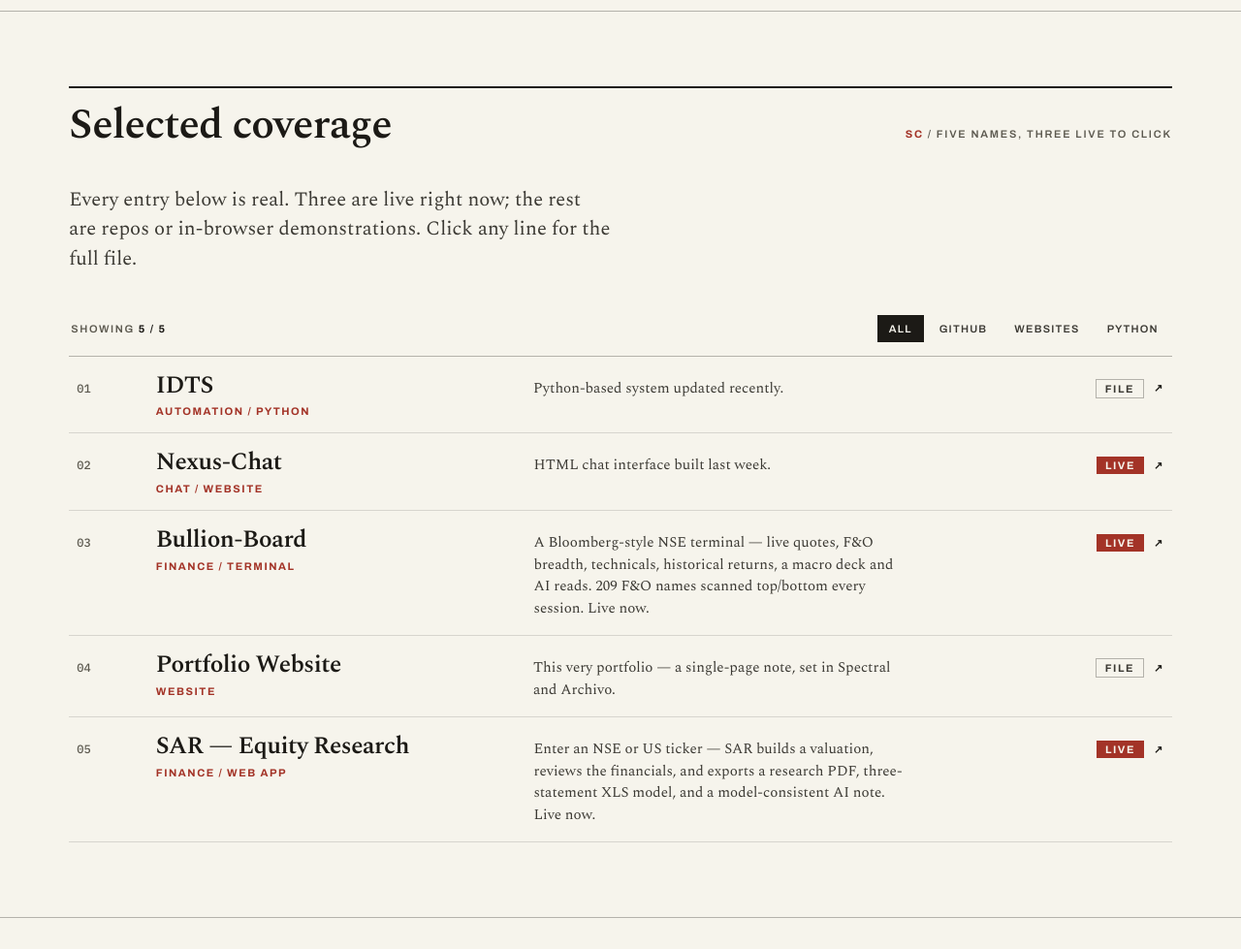
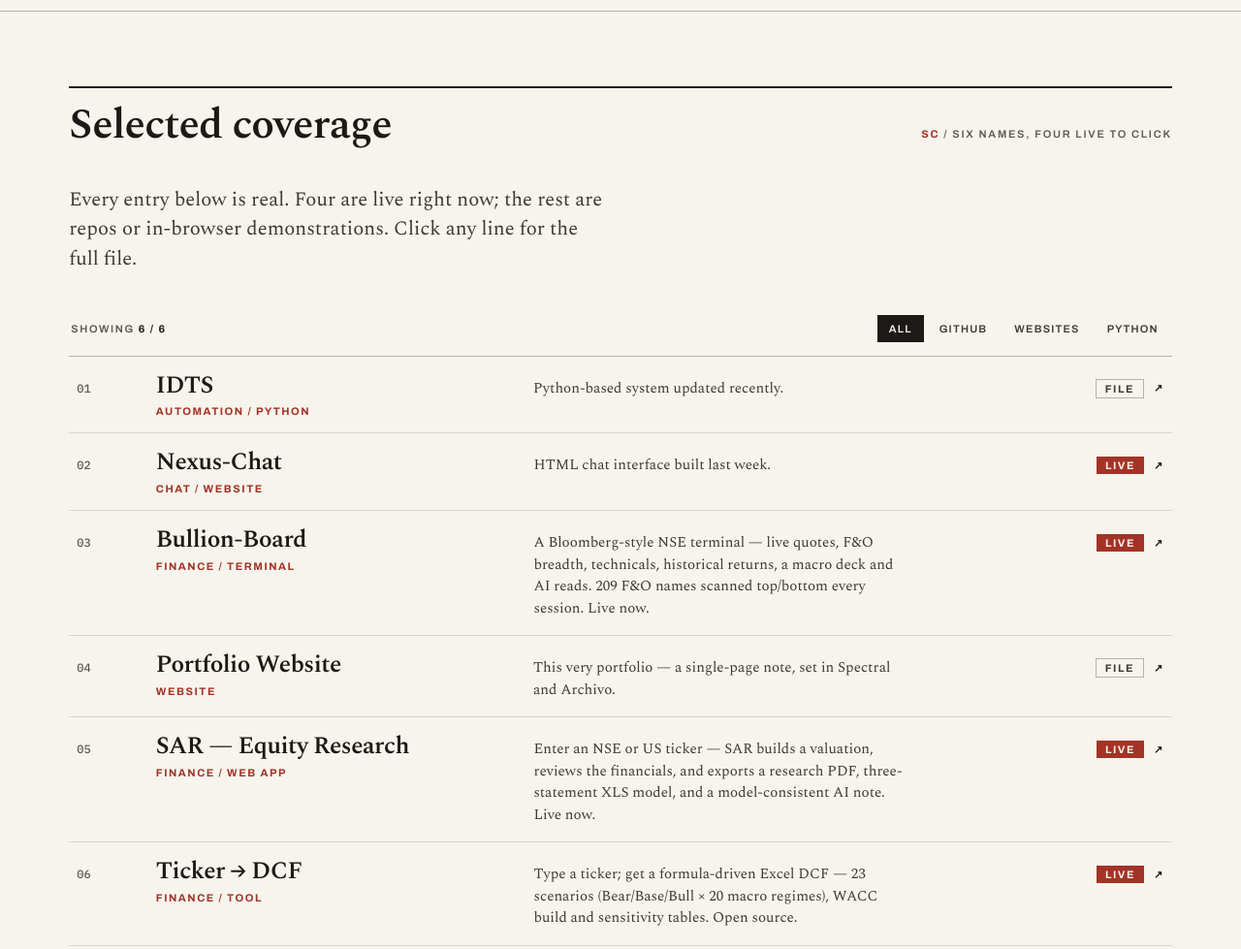
Before and after one commit to keenpromax-art/Personal-Portfolio-, a plain HTML site: page index.html in a window 1280 px wide. Shown: the part 1260-2239 px from the top of the page at 97% size. Drawn offline with nearby package versions, Linux system fonts and the light colour scheme.

Commit message:
Coverage: Ticker -> DCF — live Streamlit app, GitHub repo, SAR-style file evidence; six names, four live

```diff
--- a/index.html
+++ b/index.html
@@ -63,11 +63,11 @@
   <div class="shell">
     <div class="block-head">
       <h2>Selected coverage</h2>
-      <div class="folio"><b>SC</b> / Five names, three live to click</div>
+      <div class="folio"><b>SC</b> / Six names, four live to click</div>
     </div>
-    <p class="lede">Every entry below is real. Three are live right now; the rest are repos or in-browser demonstrations. Click any line for the full file.</p>
+    <p class="lede">Every entry below is real. Four are live right now; the rest are repos or in-browser demonstrations. Click any line for the full file.</p>
     <div class="screen-row">
-      <div class="count-note">Showing <b><span id="visibleCount">5</span> / 5</b></div>
+      <div class="count-note">Showing <b><span id="visibleCount">6</span> / 6</b></div>
       <div class="filter-list" aria-label="Screen by sector">
         <button class="filter active" data-filter="all">All</button>
         <button class="filter" data-filter="github">GitHub</button>
@@ -228,7 +228,8 @@ const projects = [
   { id: 3, title: "Nexus-Chat", category: "website", desc: "HTML chat interface built last week.", catLabel: "Chat / Website", tech: "HTML · Updated last week", image: "nexus-chat", url: "https://nexus-chat-473.pages.dev/", longDesc: "Nexus Chat is an AI chat interface that lets you start conversations with topics from your personal library. Built with HTML, it features a dark, focused interface with topic cards for quick access to your knowledge base — from macroeconomics to hypothesis testing and market fluctuations. The message input at the bottom lets you chat with Nexus directly, with topic navigation and mastery tracking." },
   { id: 4, title: "Bullion-Board", category: "github", desc: "A Bloomberg-style NSE terminal — live quotes, F&O breadth, technicals, historical returns, a macro deck and AI reads. 209 F&O names scanned top/bottom every session. Live now.", catLabel: "Finance / Terminal", tech: "TypeScript · NSE · F&O", image: "bullion-board", url: "https://bullion-board.vercel.app/", longDesc: "Bullion-Board is a Bloomberg-style web trading terminal for Indian equities — a 4-panel quant workspace running 86 analytics desks: technicals (RSI/ADX/Sharpe/max drawdown), live NSE option chains with Greeks, PCR and max pain, historical returns with growth-of-₹100 and underwater curves, a macro deck with global markets, company dossier, quant screener, option chain, pairs trade workbench, sentiment desk and an embedded conversational AI analyst per desk. Real-time data pipelines for Indian equities, a touch-first mobile companion (Bullion Droid), and 93+ functions in the directory. Live at bullion-board.vercel.app." },
   { id: 10, title: "Portfolio Website", category: "website", desc: "This very portfolio — a single-page note, set in Spectral and Archivo.", catLabel: "Website", tech: "HTML · CSS · JS", image: "portfolio" },
-  { id: 12, title: "SAR — Equity Research", category: "website", desc: "Enter an NSE or US ticker — SAR builds a valuation, reviews the financials, and exports a research PDF, three-statement XLS model, and a model-consistent AI note. Live now.", catLabel: "Finance / Web App", tech: "Equity Research · PDF · XLS", image: "sar-research", url: "https://sar-378070319461.asia-south1.run.app/", longDesc: "SAR is an equity-research desk in a browser tab. Type any NSE or US ticker and it builds the whole picture — blended target price, market cap, P/E, EV/EBITDA, 52-week range, one-year price chart — then exports three artifacts from the same run: a research PDF, a three-statement XLS model, and a model-consistent AI note. The live specimen plate updates as you type with NSE and NASDAQ coverage; a three-leg output section (PDF / XLS / AI) sits below the fold. Live at sar-378070319461.asia-south1.run.app." }
+  { id: 12, title: "SAR — Equity Research", category: "website", desc: "Enter an NSE or US ticker — SAR builds a valuation, reviews the financials, and exports a research PDF, three-statement XLS model, and a model-consistent AI note. Live now.", catLabel: "Finance / Web App", tech: "Equity Research · PDF · XLS", image: "sar-research", url: "https://sar-378070319461.asia-south1.run.app/", longDesc: "SAR is an equity-research desk in a browser tab. Type any NSE or US ticker and it builds the whole picture — blended target price, market cap, P/E, EV/EBITDA, 52-week range, one-year price chart — then exports three artifacts from the same run: a research PDF, a three-statement XLS model, and a model-consistent AI note. The live specimen plate updates as you type with NSE and NASDAQ coverage; a three-leg output section (PDF / XLS / AI) sits below the fold. Live at sar-378070319461.asia-south1.run.app." },
+  { id: 13, title: "Ticker → DCF", category: "github", desc: "Type a ticker; get a formula-driven Excel DCF — 23 scenarios (Bear/Base/Bull × 20 macro regimes), WACC build and sensitivity tables. Open source.", catLabel: "Finance / Tool", tech: "Python · Streamlit · Excel", image: "dcf", url: "https://dcf-modelling.streamlit.app/", repo: "https://github.com/keenpromax-art/dcf-modelling", longDesc: "Ticker → DCF is a Streamlit front-end over a genuinely formula-driven workbook: enter a ticker and it pulls three years of financials, builds an 8-tab model (Dashboard · Assumptions · Macro_Scenarios · Operating_Model · WACC · DCF_Valuation · Scenario_Valuation · Sensitivity_Analysis) with 23 scenarios — Bear/Base/Bull plus 20 macro and company regimes — and serves the result as a live web app and a downloadable Excel file where every DCF input is editable, including the shipped audit and sensitivity blocks. Open source at github.com/keenpromax-art/dcf-modelling. Illustrative output, not investment advice." }
 ];
 
 const grid = document.getElementById("coverageList");
@@ -273,7 +274,7 @@ function openProject(p, i) {
   document.getElementById("modalTech").textContent = p.tech;
   document.getElementById("modalFileNo").textContent = "No. " + pad((i ?? 0) + 1);
   const techEl = document.getElementById("modalTech");
-  if (p.url) techEl.innerHTML = `${p.tech} &nbsp;·&nbsp; <a href="${p.url}" target="_blank" rel="noopener">Visit live site ↗</a>`;
+  if (p.url) techEl.innerHTML = `${p.tech} &nbsp;·&nbsp; <a href="${p.url}" target="_blank" rel="noopener">Visit live site ↗</a>${p.repo ? ` &nbsp;·&nbsp; <a href="${p.repo}" target="_blank" rel="noopener">Repo ↗</a>` : ''}`;
   const modalImage = document.getElementById("modalImage");
   if (p.image) {
     modalImage.innerHTML = `<img src="assets/projects/${p.image}.png" alt="${p.title}" onerror="this.replaceWith(Object.assign(document.createElement('div'),{className:'fallback',textContent:'${p.title}'}))">`;
```
Also changed, not shown: assets/projects/dcf.png (added).
